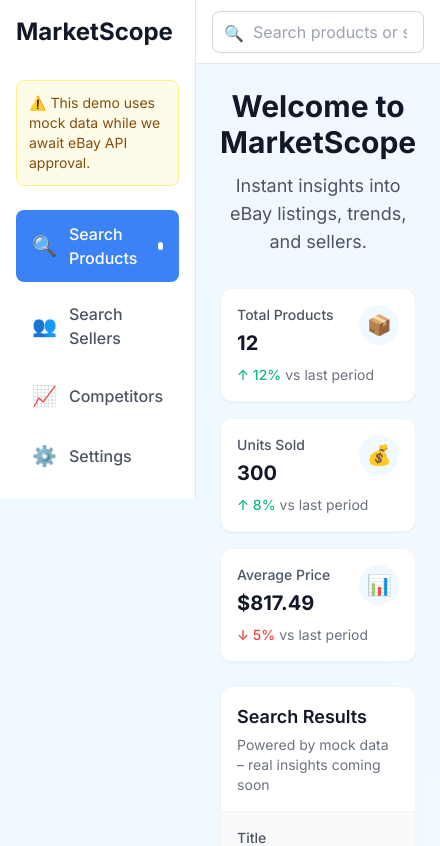
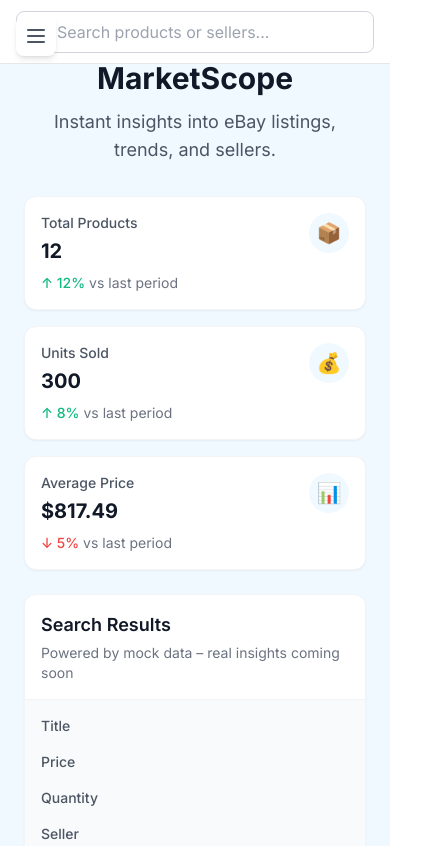
Before and after one commit to rk95x/MarketScope, a Next.js app: page / in a window 390 px wide. Shown: the top 846 px of the page, 440 px wide, since content can reach past the window. Built offline with nearby package versions, Linux system fonts and the light colour scheme.

Commit message:
Your descriptive commit message

```diff
--- a/app/competitors/page.tsx
+++ b/app/competitors/page.tsx
@@ -7,8 +7,8 @@
 
 export default function CompetitorsPage() {
   return (
-    <main className="p-6">
-      <div className="max-w-7xl mx-auto">
+    <main>
+      <div className="max-w-7xl mx-auto p-6">
         <div className="text-center mb-8 md:mb-12">
           <h1 className="text-3xl md:text-4xl font-bold text-[#111827] mb-3">
             Competitor Insights – Coming Soon
--- a/app/layout.tsx
+++ b/app/layout.tsx
@@ -17,9 +17,9 @@
   return (
     <html lang="en">
       <body className={inter.className}>
-        <div className="flex min-h-screen bg-[#F0F9FF]">
+        <div className="min-h-screen bg-[#F0F9FF]">
           <Sidebar />
-          <div className="flex-1">
+          <div className="ml-0 md:ml-64 pt-16 p-6">
             {children}
           </div>
         </div>
--- a/app/page.tsx
+++ b/app/page.tsx
@@ -60,7 +60,7 @@
         viewType={viewType}
         onViewTypeChange={setViewType}
       />
-      <main className="p-6">
+      <main>
         <div className="max-w-7xl mx-auto">
           {/* Welcome Header */}
           <div className="text-center mb-8 md:mb-12">
--- a/app/settings/page.tsx
+++ b/app/settings/page.tsx
@@ -7,8 +7,8 @@
 
 export default function SettingsPage() {
   return (
-    <main className="p-6">
-      <div className="max-w-7xl mx-auto">
+    <main>
+      <div className="max-w-7xl mx-auto p-6">
         <div className="text-center mb-8 md:mb-12">
           <h1 className="text-3xl md:text-4xl font-bold text-[#111827] mb-3">
             Settings – Coming Soon
--- a/components/SearchSellersClient.tsx
+++ b/components/SearchSellersClient.tsx
@@ -60,8 +60,8 @@
         viewType={viewType}
         onViewTypeChange={setViewType}
       />
-      {/* Main content area - remove pt-16, add p-6 */}
-      <main className="p-6"> {/* Adjusted padding */}
+      {/* Main content area - remove padding */}
+      <main> {/* Adjusted padding */}
         <div className="max-w-7xl mx-auto">
           {/* Welcome Header */}
           <div className="text-center mb-8 md:mb-12">
--- a/components/Sidebar.tsx
+++ b/components/Sidebar.tsx
@@ -13,18 +13,52 @@
 
 export default function Sidebar() {
   const pathname = usePathname();
+  const [isOpen, setIsOpen] = useState(false);
+
+  useEffect(() => {
+    const handleRouteChange = () => {
+      if (window.innerWidth < 768) {
+        setIsOpen(false);
+      }
+    };
+
+    if (window.innerWidth < 768) {
+      setIsOpen(false);
+    }
+
+  }, [pathname]);
 
   return (
     <>
-      {/* Sidebar - now a flex item */}
+      <button
+        onClick={() => setIsOpen(!isOpen)}
+        className="fixed top-4 left-4 z-50 md:hidden p-2 rounded-lg bg-white shadow-md hover:bg-gray-50 transition-colors"
+        aria-label="Toggle menu"
+      >
+        <svg
+          className="h-6 w-6 text-gray-600"
+          fill="none"
+          stroke="currentColor"
+          viewBox="0 0 24 24"
+        >
+          <path
+            strokeLinecap="round"
+            strokeLinejoin="round"
+            strokeWidth={2}
+            d={isOpen ? "M6 18L18 6M6 6l12 12" : "M4 6h16M4 12h16M4 18h16"}
+          />
+        </svg>
+      </button>
+
       <div
-        className="h-full w-64 bg-white border-r border-gray-200 p-4"
+        className={`fixed top-0 left-0 h-full w-64 bg-white border-r border-gray-200 p-4 transform transition-transform duration-300 ease-in-out z-40 ${
+          isOpen ? 'translate-x-0' : '-translate-x-full md:translate-x-0'
+        }`}
       >
         <div className="mb-8">
           <h1 className="text-2xl font-bold text-[#111827]">MarketScope</h1>
         </div>
 
-        {/* Mock Data Banner */}
         <div className="mb-6 p-3 bg-yellow-50 border border-yellow-200 rounded-lg">
           <p className="text-sm text-yellow-800">
             ⚠️ This demo uses mock data while we await eBay API approval.
@@ -43,6 +77,7 @@
                     ? 'bg-[#3B82F6] text-white'
                     : 'text-gray-600 hover:bg-gray-50'
                 }`}
+                onClick={() => setIsOpen(false)}
               >
                 <span className="text-xl">{item.icon}</span>
                 <span className="font-medium">{item.name}</span>
@@ -54,6 +89,14 @@
           })}
         </nav>
       </div>
+
+      {isOpen && (
+        <div
+          className="fixed inset-0 bg-black bg-opacity-50 z-30 md:hidden"
+          onClick={() => setIsOpen(false)}
+          aria-hidden="true"
+        />
+      )}
     </>
   );
 }
--- a/components/Topbar.tsx
+++ b/components/Topbar.tsx
@@ -21,7 +21,7 @@
   const [timeFilter, setTimeFilter] = useState<TimeFilter>('30 days');
 
   return (
-    <div className="h-16 bg-white border-b border-gray-200">
+    <div className="fixed top-0 left-0 right-0 h-16 bg-white border-b border-gray-200 z-30 md:left-64">
       <div className="h-full px-4 flex items-center justify-between">
         {/* Search Bar */}
         <div className="flex-1 max-w-2xl">
```
